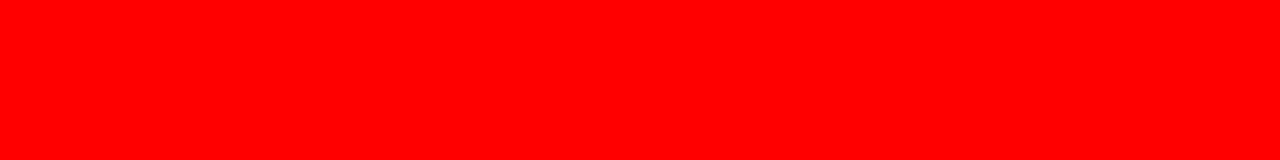
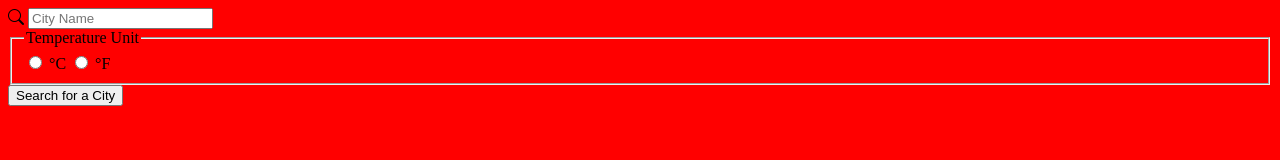
Before and after one commit to Nilej24/more-like-closed-weather, a website built with webpack: page src/template.html in a window 1280 px wide. Built offline with nearby package versions, Linux system fonts and the light colour scheme; no server answers.

Commit message:
fetch weather function now includes temperature units; added a form for searching cities (doesn't work yet)

```diff
--- a/src/index.js
+++ b/src/index.js
@@ -3,4 +3,4 @@ import './style.scss';
 import fetchWeatherOf from './weather';
 import updateDisplayedData from './display';
 
-fetchWeatherOf('london').then(updateDisplayedData);
+fetchWeatherOf('london', 'metric').then(updateDisplayedData);
--- a/src/template.html
+++ b/src/template.html
@@ -5,6 +5,20 @@
   <meta charset="UTF-8">
 </head>
 <body>
+  <form>
+    <label for="search-city">
+      <i class="bi bi-search"></i>
+      <input type="search" id="search-city" placeholder="City Name">
+    </label>
+    <fieldset>
+      <legend>Temperature Unit</legend>
+      <input type="radio" id="celsius" value="metric" name="temp-unit">
+      <label for="celsius">°C</label>
+      <input type="radio" id="fahrenheit" value="imperial" name="temp-unit">
+      <label for="fahrenheit">°F</label>
+    </fieldset>
+    <button type="submit">Search for a City</button>
+  </form>
   <div id="location"></div>
   <div id="country"></div>
   <div id="weather"></div>
--- a/src/weather.js
+++ b/src/weather.js
@@ -1,11 +1,11 @@
-async function fetchWeatherOf(city) {
+async function fetchWeatherOf(city, tempUnit) {
   const key = 'cbe457e67bfce0754a5fcca5bb09dd23';
   const locationResponse = await fetch(`http://api.openweathermap.org/geo/1.0/direct?q=${city}&limit=1&appid=${key}`);
   const locationData = await locationResponse.json();
 
   const { lon, lat } = locationData[0];
 
-  const weatherResponse = await fetch(`https://api.openweathermap.org/data/2.5/weather?lat=${lat}&lon=${lon}&appid=${key}&units=metric`);
+  const weatherResponse = await fetch(`https://api.openweathermap.org/data/2.5/weather?lat=${lat}&lon=${lon}&appid=${key}&units=${tempUnit}`);
   const weatherData = await weatherResponse.json();
 
   return weatherData;
```
Also changed, not shown: dist/bundle.js, dist/index.html.
